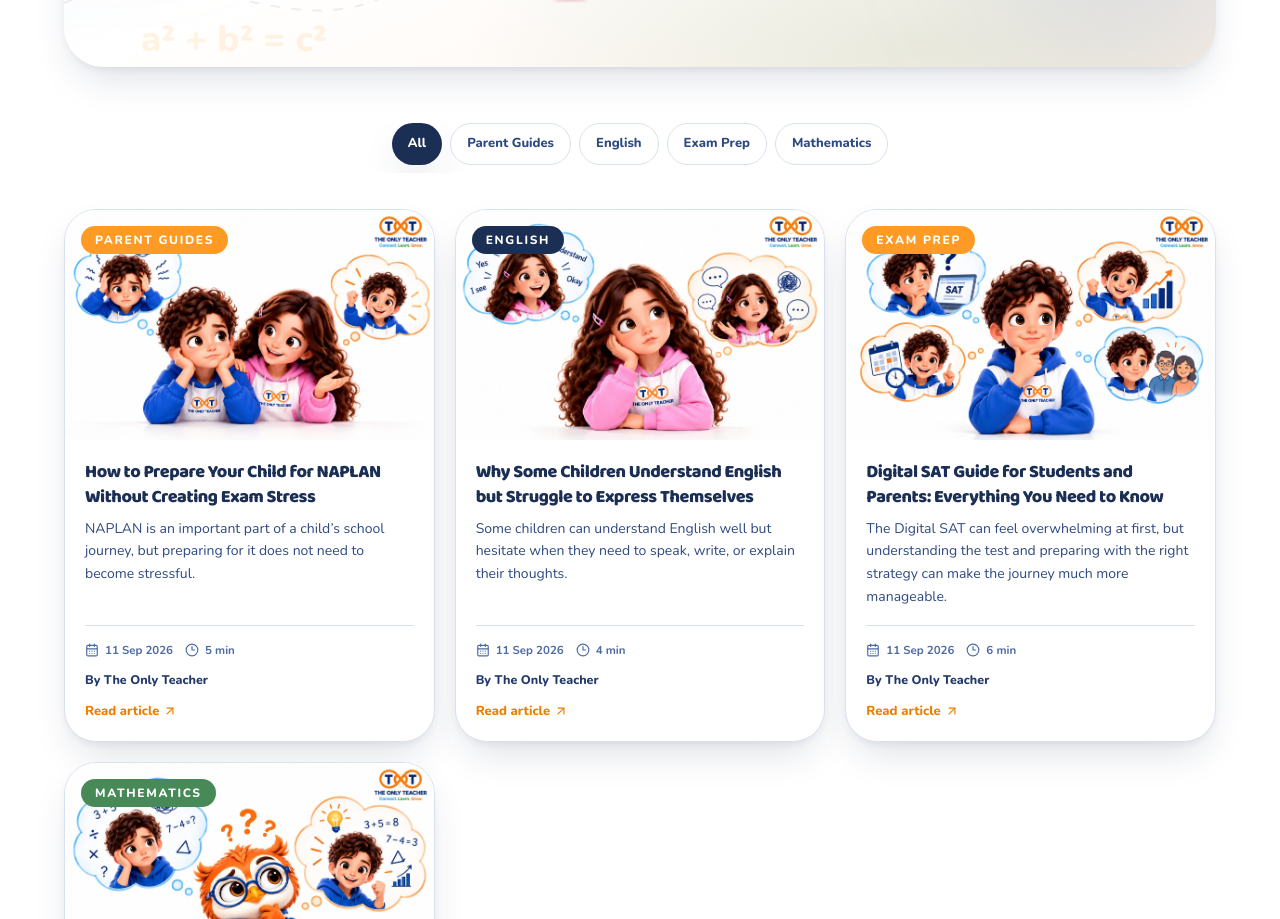
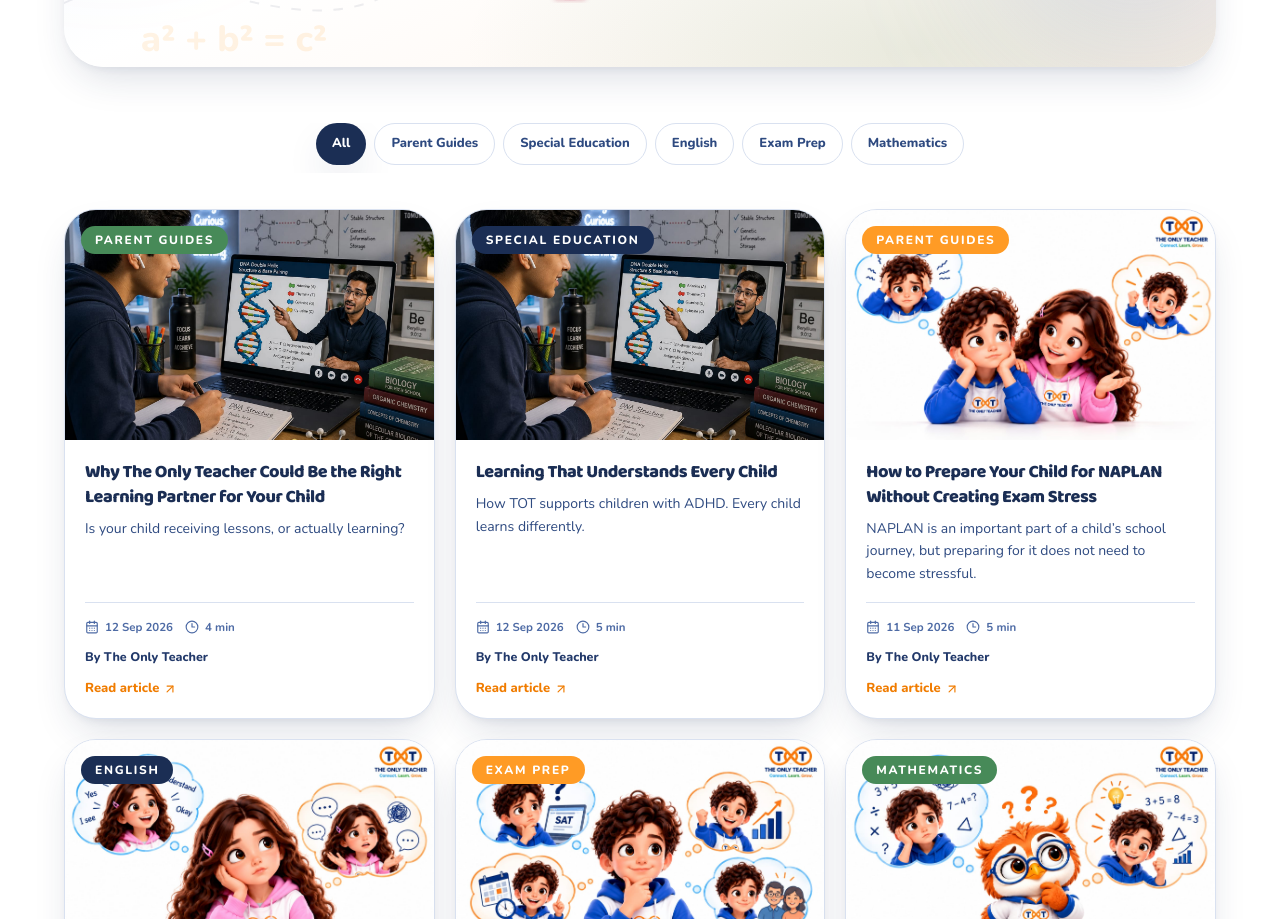
Before and after one commit to Lakshayg001/OnlyTeacher, a React (Vite) app: page /blog in a window 1280 px wide. Shown: the part 507-1426 px from the top of the page. Built offline with nearby package versions, Linux system fonts and the light colour scheme.

Commit message:
Add two new blog posts

```diff
--- a/src/data/site.ts
+++ b/src/data/site.ts
@@ -751,6 +751,100 @@ export const FAQS: Faq[] = [
 
 export const POSTS: Post[] = [
  {
+  id: 'b8',
+  title: 'Why The Only Teacher Could Be the Right Learning Partner for Your Child',
+  excerpt: 'Is your child receiving lessons, or actually learning?',
+  category: 'Parent Guides',
+  date: '12 Sep 2026',
+  readTime: 4,
+  image: '/gen.jpeg',
+  accent: 'forest',
+  author: 'The Only Teacher',
+  content: `
+<p><strong>Is your child receiving lessons, or actually learning?</strong></p>
+<p>Choosing a tutor is not simply about finding someone who can complete a syllabus. It is about finding a teacher who understands how your child thinks, where they struggle, what motivates them, and how they learn best.</p>
+<p>That is the difference we are building at The Only Teacher (TOT).</p>
+
+<h3 class="font-bold text-navy-700 text-lg mt-6 mb-2">Premium Learning Without the Premium Price</h3>
+<p>At TOT, we believe quality education should not be limited by a family’s budget. Our goal is to make personalised, high-quality tutoring affordable without compromising on teaching standards, academic expertise or learner experience.</p>
+<p>Affordable does not mean ordinary. It means making better education accessible to more families.</p>
+
+<h3 class="font-bold text-navy-700 text-lg mt-6 mb-2">Why Does the Teacher Matter More Than the Platform?</h3>
+<p>Technology can deliver a lesson, but only a great teacher can recognise hesitation, change an explanation, encourage a struggling learner and build genuine confidence.</p>
+<p>That is why TOT focuses on bringing experienced, knowledgeable and passionate teachers onboard. Our educators are selected for their subject expertise, curriculum understanding, communication skills and ability to make learning clear, engaging and meaningful.</p>
+
+<h3 class="font-bold text-navy-700 text-lg mt-6 mb-2">Does Your Child Need More Than Marks?</h3>
+<p>Of course, academic progress matters. But real learning also develops:</p>
+<ul class="list-disc pl-5 mt-2 mb-4 space-y-1">
+ <li>Conceptual clarity</li>
+ <li>Independent thinking</li>
+ <li>Problem-solving ability</li>
+ <li>Confidence</li>
+ <li>Curiosity</li>
+ <li>Communication</li>
+ <li>Consistent learning habits</li>
+</ul>
+<p>TOT is designed to support the child behind the result, not just the result itself.</p>
+
+<h3 class="font-bold text-navy-700 text-lg mt-6 mb-2">One Platform. Global Curriculum Support.</h3>
+<p>TOT is not limited to one board or one country. We support learners across a wide range of Indian and international curricula, including:</p>
+<p>CBSE, Cambridge, IB, IGCSE, GCSE and other global curricula.</p>
+<p>Whether your child is studying in India, the UK, Australia, the Middle East or another part of the world, our aim is to help families find the right teacher and the right learning approach for their curriculum and goals.</p>
+
+<h3 class="font-bold text-navy-700 text-lg mt-6 mb-2">What Makes TOT Different?</h3>
+<p>We are not trying to make every child learn in the same way.</p>
+<p>We believe every learner deserves:</p>
+<ul class="list-disc pl-5 mt-2 mb-4 space-y-1">
+ <li>The right teacher</li>
+ <li>Personalised attention</li>
+ <li>Clear explanations</li>
+ <li>Curriculum-aligned support</li>
+ <li>Honest academic guidance</li>
+ <li>Affordable access to quality education</li>
+ <li>A learning environment built on trust</li>
+</ul>
+<p>Because education should not make children feel smaller.</p>
+<p>It should help them understand more, ask better questions and believe they are capable of achieving more.</p>
+<p>The Only Teacher where great teachers meet individual learners, and quality education becomes accessible to every child.</p>
+`
+ },
+ {
+  id: 'b9',
+  title: 'Learning That Understands Every Child',
+  excerpt: 'How TOT supports children with ADHD. Every child learns differently.',
+  category: 'Special Education',
+  date: '12 Sep 2026',
+  readTime: 5,
+  image: '/gen.jpeg',
+  accent: 'navy',
+  author: 'The Only Teacher',
+  content: `
+<h3 class="font-bold text-navy-700 text-lg mt-6 mb-2">How TOT supports children with ADHD</h3>
+<p>Every child learns differently. For children with ADHD, learning becomes more meaningful when their energy, attention, curiosity and individual strengths are understood rather than judged.</p>
+<p>At The Only Teacher, we do not expect every child to sit, listen and learn in exactly the same way. We create learning experiences that are patient, structured, flexible and personalised to the child.</p>
+<p>Our teachers focus on:</p>
+<ul class="list-disc pl-5 mt-2 mb-4 space-y-1">
+ <li>Short, clear and manageable learning steps</li>
+ <li>Simple explanations supported by examples and visual learning</li>
+ <li>Interactive lessons that encourage participation</li>
+ <li>Regular breaks and movement when appropriate</li>
+ <li>Positive reinforcement instead of constant correction</li>
+ <li>Clear routines and realistic learning goals</li>
+ <li>Frequent feedback to help children recognise their progress</li>
+ <li>Personalised strategies based on the child’s pace, interests and learning needs</li>
+</ul>
+
+<h3 class="font-bold text-navy-700 text-lg mt-6 mb-2">More Than Attention</h3>
+<p>We understand that a child’s difficulty staying focused does not mean a lack of intelligence, effort or potential. Our aim is to help learners build confidence, understand concepts and develop practical learning habits without feeling pressured or labelled.</p>
+<p>TOT teachers work closely with parents to understand what supports the child best. We encourage open communication about progress, challenges and strategies that can make learning more comfortable and productive.</p>
+<p>Our approach is not about changing who the child is. It is about creating the right environment for the child to participate, understand and succeed.</p>
+<p>Every child deserves a teacher who sees potential before difficulty.</p>
+<p>With experienced educators, personalised tutoring and a supportive learning environment, TOT helps children with ADHD move from frustration to understanding, from hesitation to confidence, and from “I cannot do this” to “Let me try.”</p>
+<p>At TOT, we do not teach every child the same way. We help every child discover their own way to learn.</p>
+<p class="mt-6 italic text-navy-600">TOT provides educational support and does not replace professional medical, psychological or therapeutic care. Where appropriate, we encourage families to work with qualified healthcare or learning specialists alongside tutoring.</p>
+`
+ },
+ {
   id: 'b7',
   title: 'How to Prepare Your Child for NAPLAN Without Creating Exam Stress',
   excerpt: 'NAPLAN is an important part of a child’s school journey, but preparing for it does not need to become stressful.',
```
